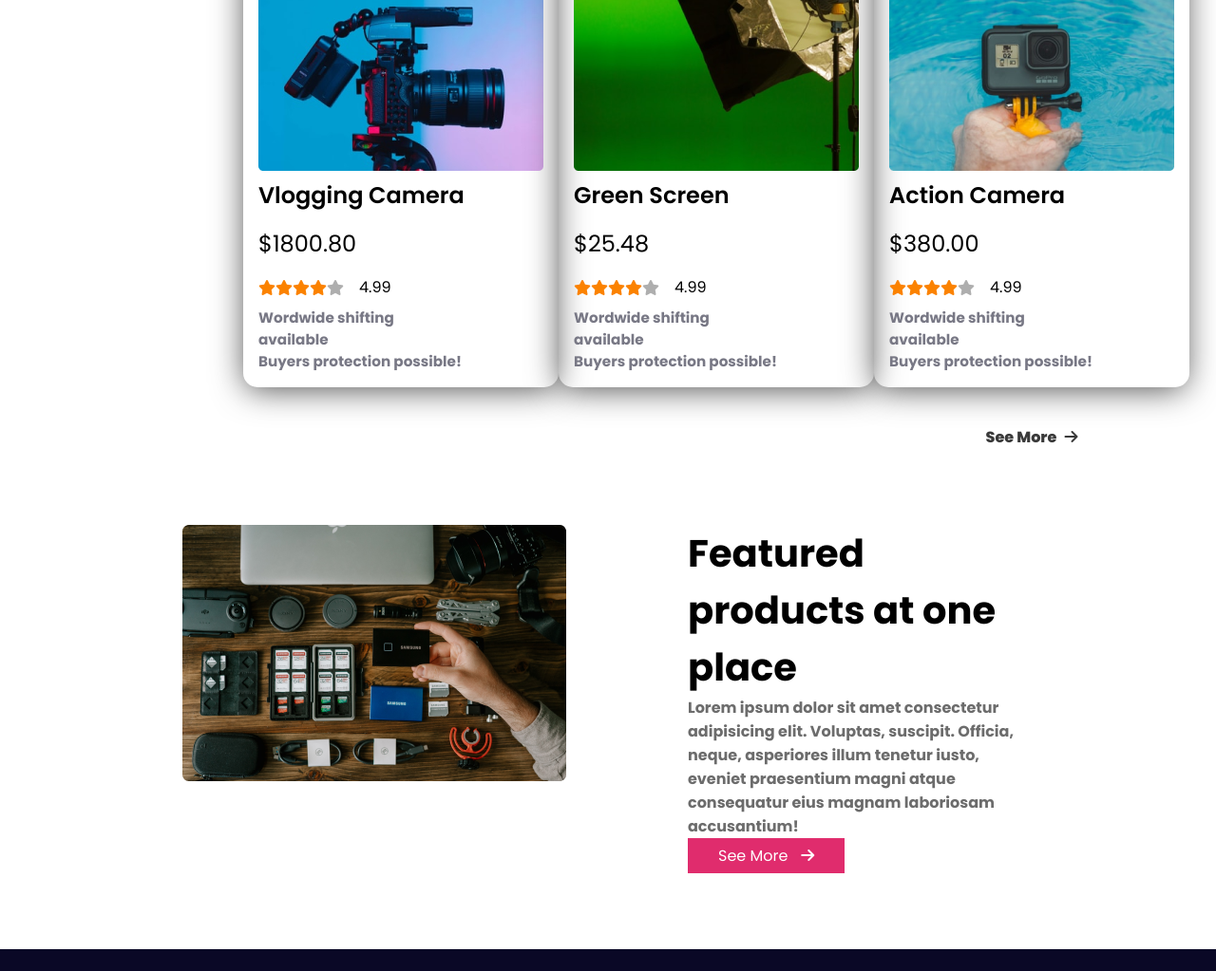
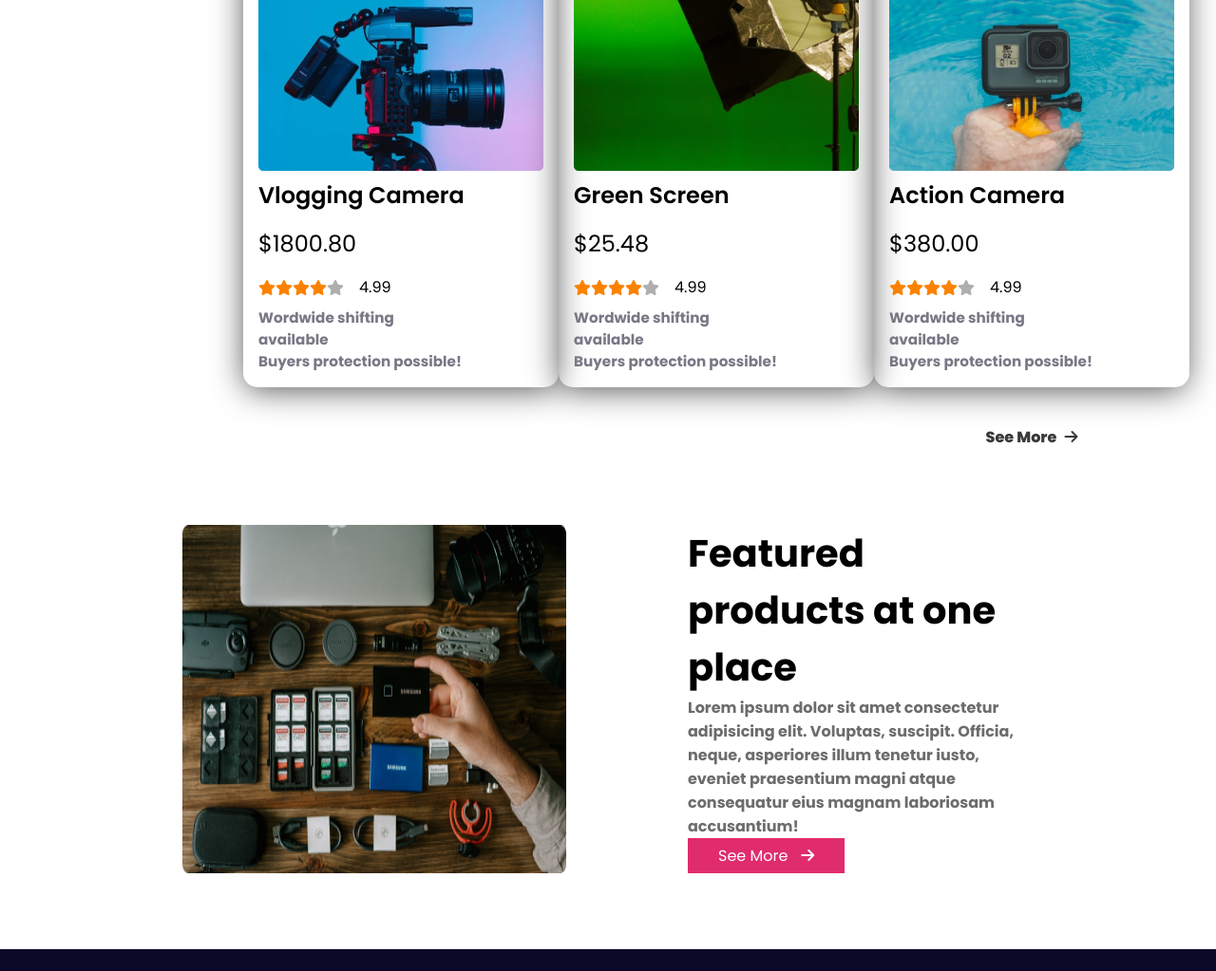
Before and after one commit to Bekon0700/Influencer, a plain HTML site: page index.html in a window 1280 px wide. Shown: the part 2291-3314 px from the top of the page at 95% size. Drawn offline with Linux system fonts and the light colour scheme.

Commit message:
responsive 4

```diff
--- a/style.css
+++ b/style.css
@@ -238,8 +238,7 @@ body{
 }
 
 .featured_img{
-    width: 404px;
-    height: 270px;
+    width: 100%;
 }
 
 .featured_container{
```
